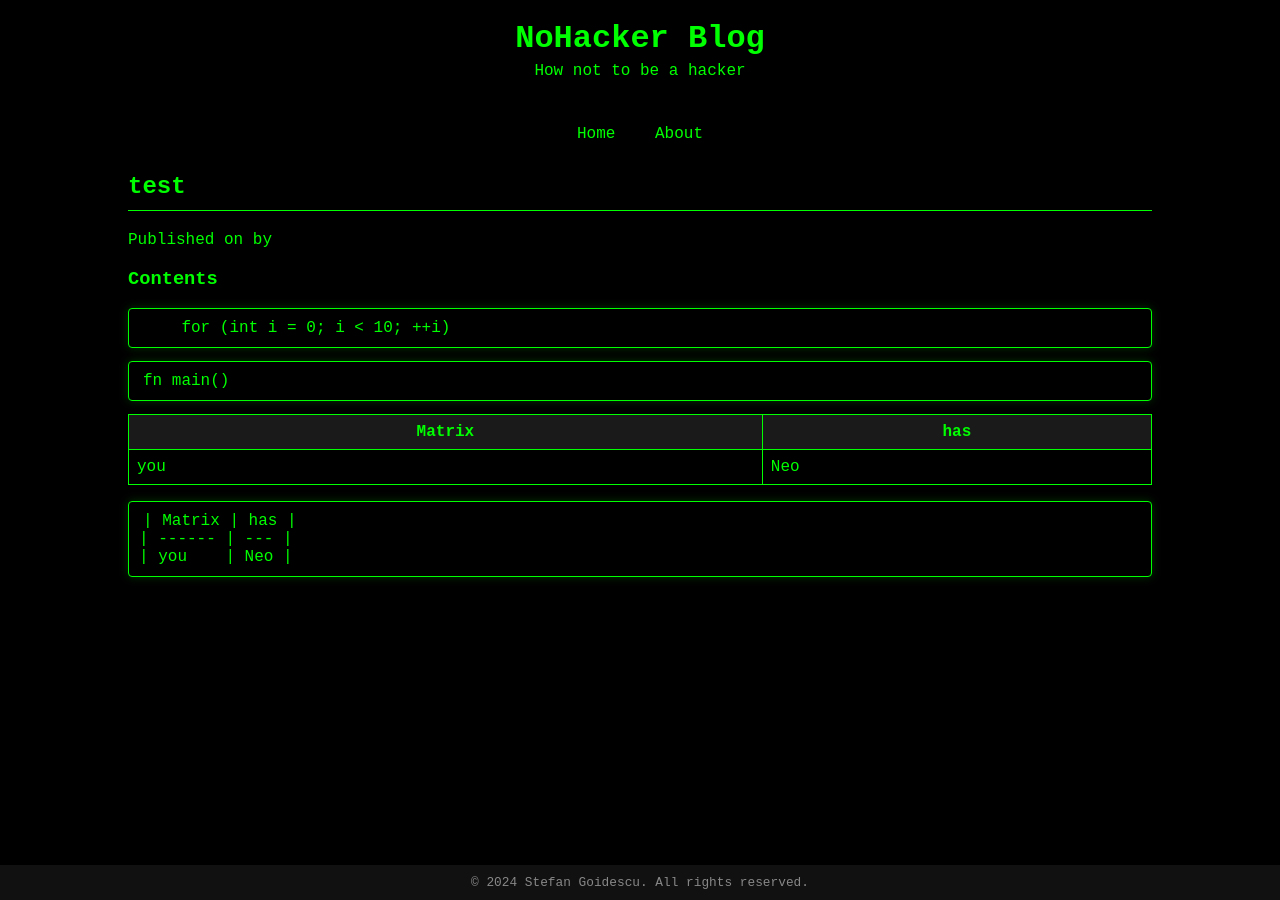
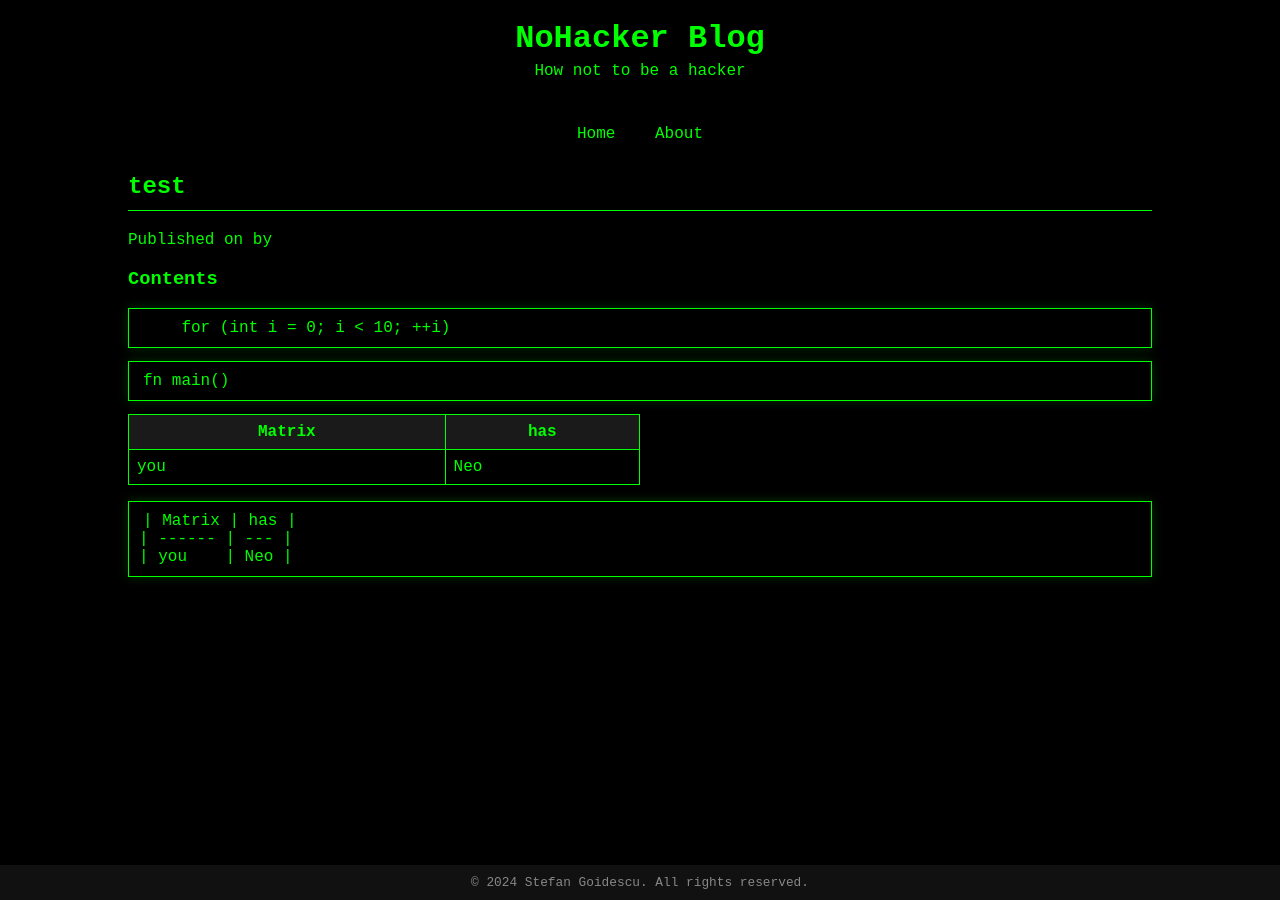
Before and after one commit to nohackerblog/nohackerblog.github.io, a Jekyll site: the page built from posts/nopost.md, in a window 1280 px wide. Built offline with Jekyll 4.4.1, drawn with Linux system fonts in a browser that asks for light colours.

Commit message:
still styling bro

```diff
--- a/assets/style.css
+++ b/assets/style.css
@@ -131,17 +131,16 @@
 code {
     background-color: #000000;
     padding: 2px 4px;
-    border-radius: 4px;
     font-family: "Courier New", Courier, monospace;
 }
 
 pre {
     background-color: #000000;
     border: 1px solid #00FF00;
-    border-radius: 4px;
     padding: 10px;
     overflow-x: auto;
     box-shadow: 0 0 10px rgba(0, 255, 0, 0.2);
+    width: auto;
 }
 
 pre code {
@@ -150,7 +149,7 @@
 
 /* Table styling */
 table {
-    width: 100%;
+    width: 50%;
     border-collapse: collapse;
     margin-bottom: 1em;
 }
```
